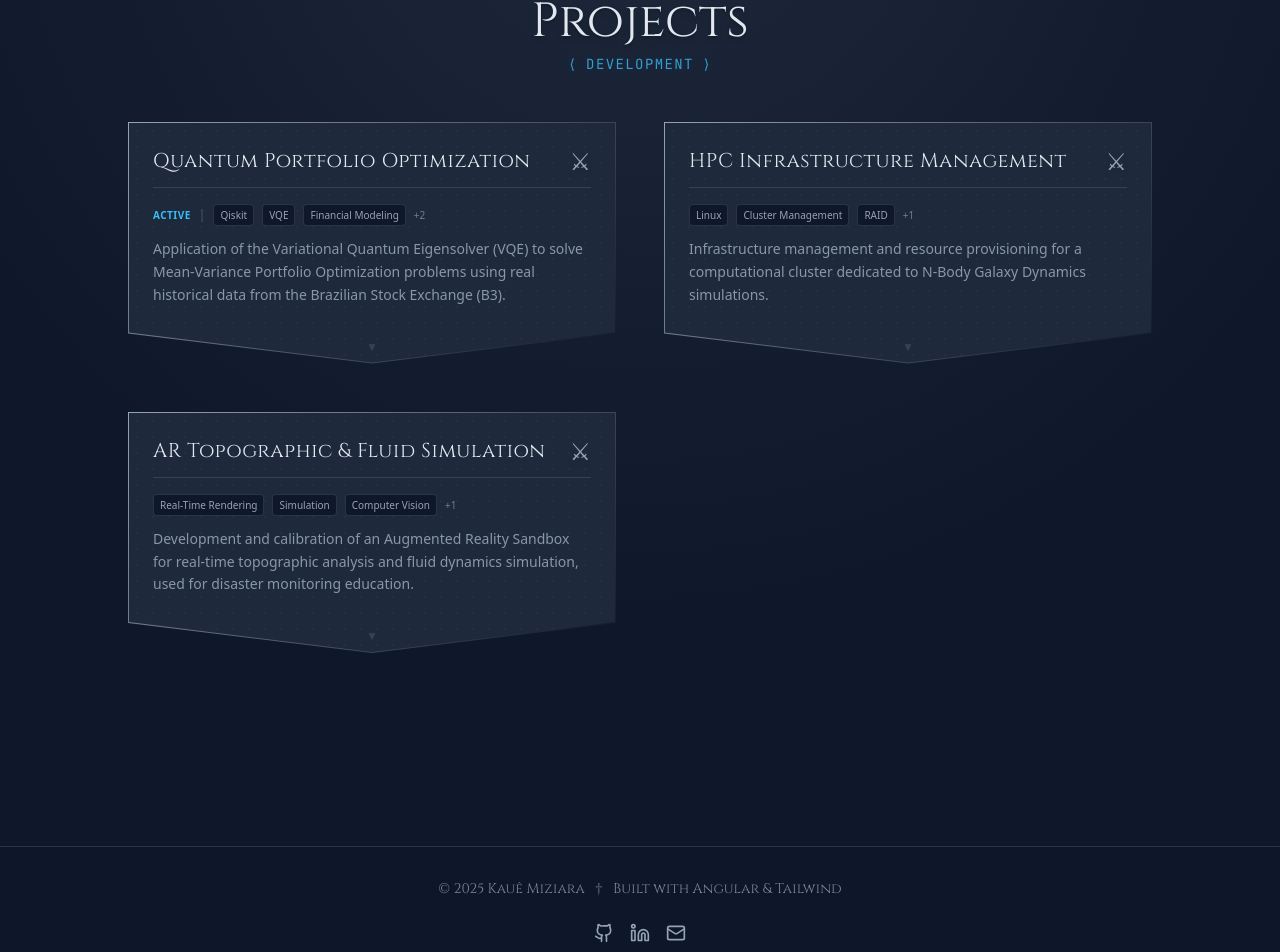
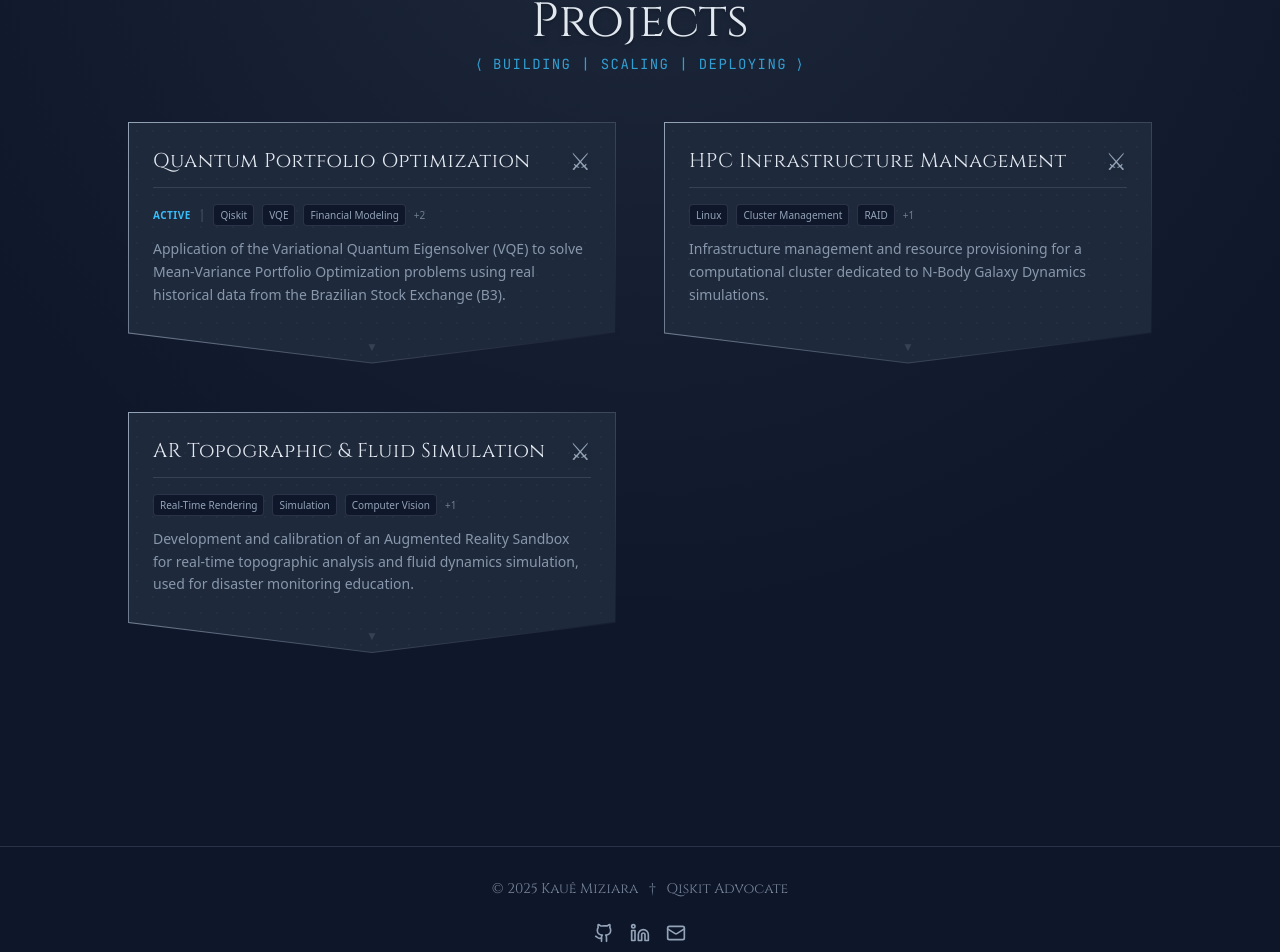
Before and after one commit to KaueMiziara/portfolio, an Angular app: page /projects in a window 1280 px wide. Shown: the part 164-1116 px from the top of the page. Built offline with nearby package versions, Linux system fonts and the light colour scheme; a web font is replaced by a local one.

Commit message:
refactor: change website Title, footer and section subtitles

```diff
--- a/src/app/core/layout/footer/footer.html
+++ b/src/app/core/layout/footer/footer.html
@@ -1,9 +1,7 @@
 <footer
   class="text-center mt-20 py-8 px-4 border-t border-chainmail/20 text-chainmail font-roman text-sm bg-void-navy/50 backdrop-blur-sm"
 >
-  <div class="mb-6 opacity-80">
-    &copy; 2025 Kauê Miziara &nbsp; &dagger; &nbsp; Built with Angular & Tailwind
-  </div>
+  <div class="mb-6 opacity-80">&copy; 2025 Kauê Miziara &nbsp; &dagger; &nbsp; Qiskit Advocate</div>
 
   <div class="flex justify-center">
     <app-social-links></app-social-links>
--- a/src/app/features/competitions/competitions.html
+++ b/src/app/features/competitions/competitions.html
@@ -4,7 +4,7 @@
       Competitions
     </h2>
     <p class="font-tech text-xs md:text-sm text-rune-blue uppercase tracking-widest opacity-80">
-      &lang; Challenges | Hackathons &rang;
+      &lang; Challenge | Agility | Solving &rang;
     </p>
   </div>
 
--- a/src/app/features/projects/projects.html
+++ b/src/app/features/projects/projects.html
@@ -4,7 +4,7 @@
       Projects
     </h2>
     <p class="font-tech text-xs md:text-sm text-rune-blue uppercase tracking-widest opacity-80">
-      &lang; Development &rang;
+      &lang; Building | Scaling | Deploying &rang;
     </p>
   </div>
 
--- a/src/app/features/research/research.html
+++ b/src/app/features/research/research.html
@@ -4,7 +4,7 @@
       Research & Development
     </h2>
     <p class="font-tech text-xs md:text-sm text-rune-blue uppercase tracking-widest opacity-80">
-      &lang; Exploring the Frontier &rang;
+      &lang; Theory | Simulation | Benchmark &rang;
     </p>
   </div>
 
--- a/src/index.html
+++ b/src/index.html
@@ -2,7 +2,7 @@
 <html lang="en">
   <head>
     <meta charset="utf-8" />
-    <title>Portfolio</title>
+    <title>Kauê Miziara</title>
     <base href="/" />
     <meta name="viewport" content="width=device-width, initial-scale=1" />
     <link rel="icon" type="image/x-icon" href="favicon.ico" />
```
